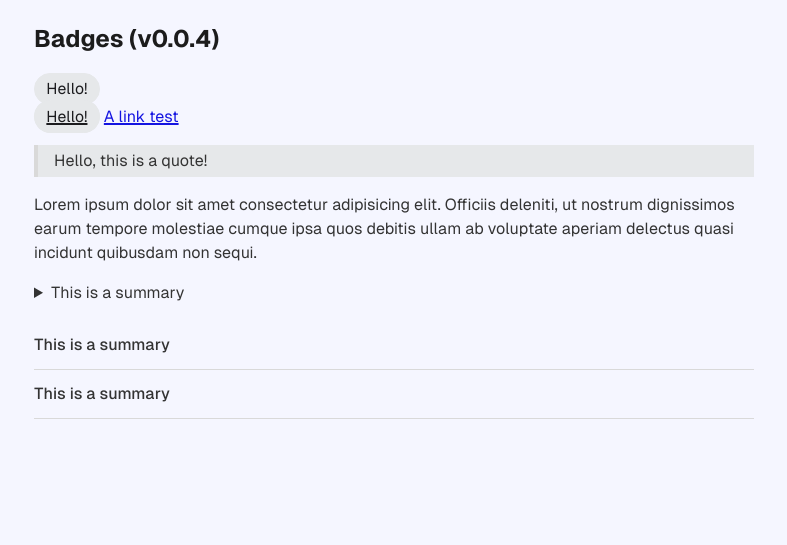
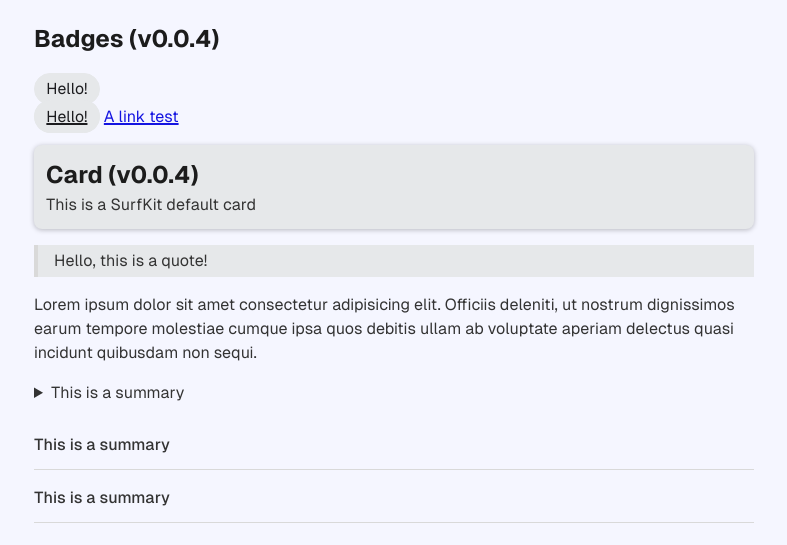
Before and after one commit to surfscape/surfkit, a website: page examples/index.html in a window 1280 px wide. Shown: the part 89-634 px from the top of the page, without its empty margins (246-1033 px from the left). Drawn offline with nearby package versions, Linux system fonts and the light colour scheme.

Commit message:
add: card component (WIP)

```diff
--- a/css/colors.css
+++ b/css/colors.css
@@ -48,7 +48,7 @@
   --sk-color-outline: hsl(0, 0%, 85%);
   --sk-color-focus: hsla(299, 100%, 50%, 0.45);
 
-  --sk-color-shadow: 0px 0px 4px 4px rgba(0, 0, 0, 0.25);
+  --sk-color-shadow: 0px 1px 5px 0px rgba(0, 0, 0, 0.25);
 
   --sk-color-inverse-surface: hsla(240, 3%, 19.4%, 1);
   --sk-color-inverse-on-surface: hsla(285, 15.4%, 94.9%, 1);
--- /dev/null
+++ b/css/components/card/card.css
@@ -0,0 +1,6 @@
+.sk-card {
+    padding: 0.75rem;
+    background: var(--sk-color-surface);
+    border-radius: 0.5rem;
+    box-shadow: var(--sk-color-shadow);
+}
--- a/css/components/components.css
+++ b/css/components/components.css
@@ -1,8 +1,11 @@
 /* SurfKit Components */
 @import url(accordion/accordion.css);
+@import url(accordion/accordion-list.css);
 
 @import url(button/button.css);
 @import url(button/button-container.css);
+
+@import url(card/card.css);
 
 @import url(infobox/infobox.css);
 @import url(infobox/infobox-extended.css);
--- a/examples/index.html
+++ b/examples/index.html
@@ -32,6 +32,10 @@
     <p class="sk-badge">Hello!</p>
     <a href="/" class="sk-badge">Hello!</a>
     <a href="/">A link test</a>
+    <article class="sk-card">
+      <h2 class="sk-card__heading">Card (v0.0.4)</h2>
+      <p>This is a SurfKit default card</p>
+    </article>
     <blockquote>Hello, this is a quote!</blockquote>
     <p>Lorem ipsum dolor sit amet consectetur adipisicing elit. Officiis deleniti, ut nostrum dignissimos earum tempore
       molestiae cumque ipsa quos debitis ullam ab voluptate aperiam delectus quasi incidunt quibusdam non sequi.</p>
@@ -43,18 +47,20 @@
     <div class="sk-accordion-list">
       <details class="sk-accordion">
         <summary class="sk-accordion__label">This is a summary</summary>
-        Lorem ipsum, dolor sit amet consectetur adipisicing elit. Pariatur obcaecati harum, hic eum neque nesciunt a sint?
+        Lorem ipsum, dolor sit amet consectetur adipisicing elit. Pariatur obcaecati harum, hic eum neque nesciunt a
+        sint?
         Magni ipsa saepe nulla ea inventore id. Natus porro sint laudantium eligendi sunt.
       </details>
       <details class="sk-accordion">
         <summary class="sk-accordion__label">This is a summary</summary>
-        Lorem ipsum, dolor sit amet consectetur adipisicing elit. Pariatur obcaecati harum, hic eum neque nesciunt a sint?
+        Lorem ipsum, dolor sit amet consectetur adipisicing elit. Pariatur obcaecati harum, hic eum neque nesciunt a
+        sint?
         Magni ipsa saepe nulla ea inventore id. Natus porro sint laudantium eligendi sunt.
       </details>
     </div>
   </main>
   <script type="module" src="https://unpkg.com/ionicons@7.1.0/dist/ionicons/ionicons.esm.js"></script>
-<script nomodule src="https://unpkg.com/ionicons@7.1.0/dist/ionicons/ionicons.js"></script>
+  <script nomodule src="https://unpkg.com/ionicons@7.1.0/dist/ionicons/ionicons.js"></script>
 </body>
 
 </html>
```
